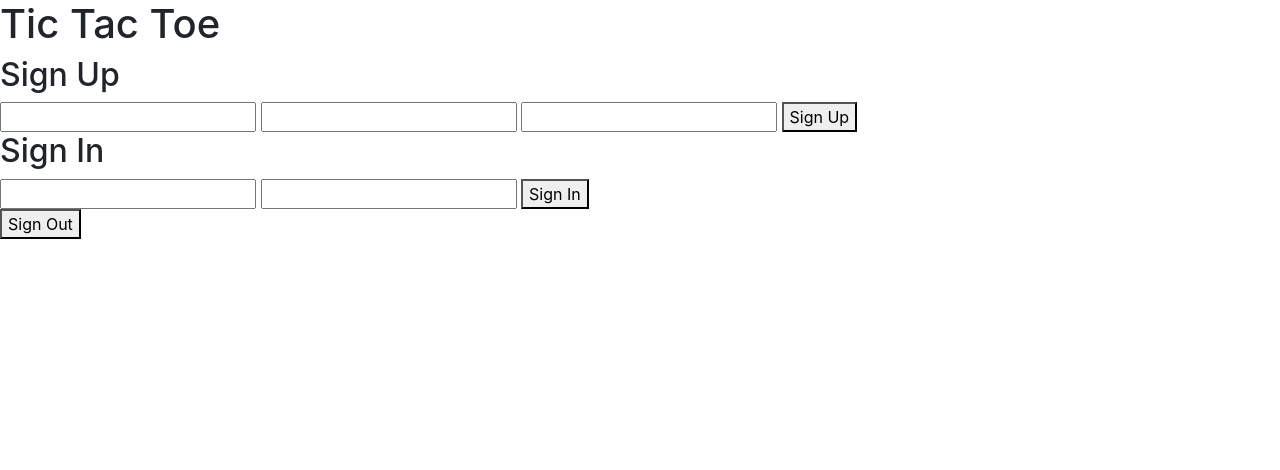
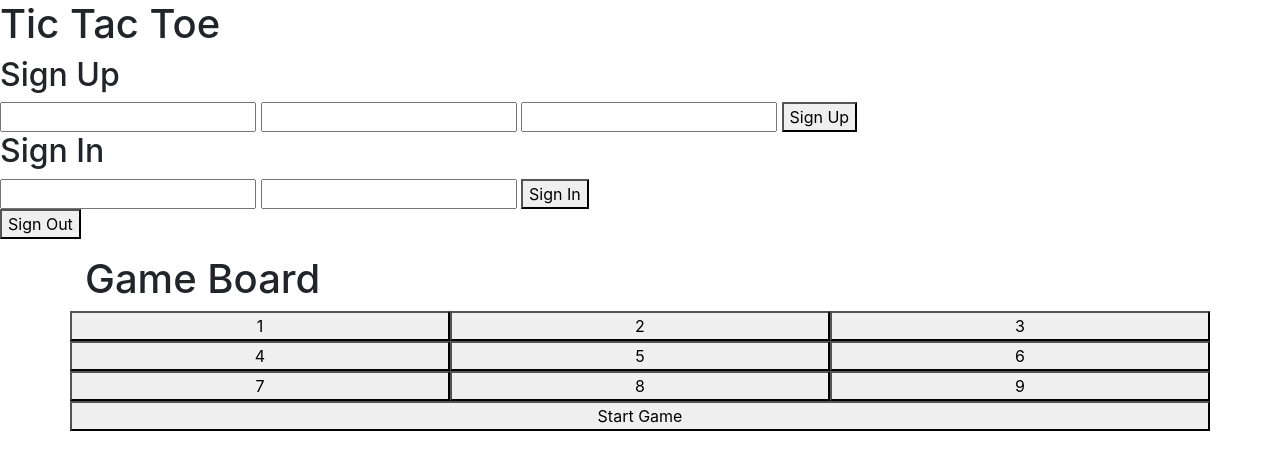
Before and after one commit to Greggoldman11/tactactoe, a website built with webpack: page index.html in a window 1280 px wide. Built offline with nearby package versions, Linux system fonts and the light colour scheme.

Commit message:
Version 1 of the game board

```diff
--- a/index.html
+++ b/index.html
@@ -13,7 +13,7 @@
     </head>
     <body>
       <h1>Tic Tac Toe</h1>
-    <section>
+    <section id="sign-up-section">
       <h2>Sign Up</h2>
       <form id="signUp">
         <input name="credentials[email]" type="text">
@@ -22,7 +22,7 @@
         <button type="submit">Sign Up</button>
       </form>
     </section>
-    <section>
+    <section id="sign-in-section">
       <h2>Sign In</h2>
       <form id="signIn">
         <input name="credentials[email]" type="text">
@@ -30,9 +30,26 @@
         <button type="submit">Sign In</button>
       </form>
     </section>
-    <section>
+    <section id="sign-out-section">
       <button type="submit" id="signOut">Sign Out</button>
     </section>
     <p id='message'></p>
+    <div class="container">
+      <h1>Game Board</h1>
+      <div class="row">
+        <button class="col-4">1</button>
+        <button class="col-4">2</button>
+        <button class="col-4">3</button>
+        <button class="col-4">4</button>
+        <button class="col-4">5</button>
+        <button class="col-4">6</button>
+        <button class="col-4">7</button>
+        <button class="col-4">8</button>
+        <button class="col-4">9</button>
+      </div>
+      <div class="row">
+        <button class="col-12">Start Game</button>
+      </div>
+    </div>
     </body>
 </html>
```
